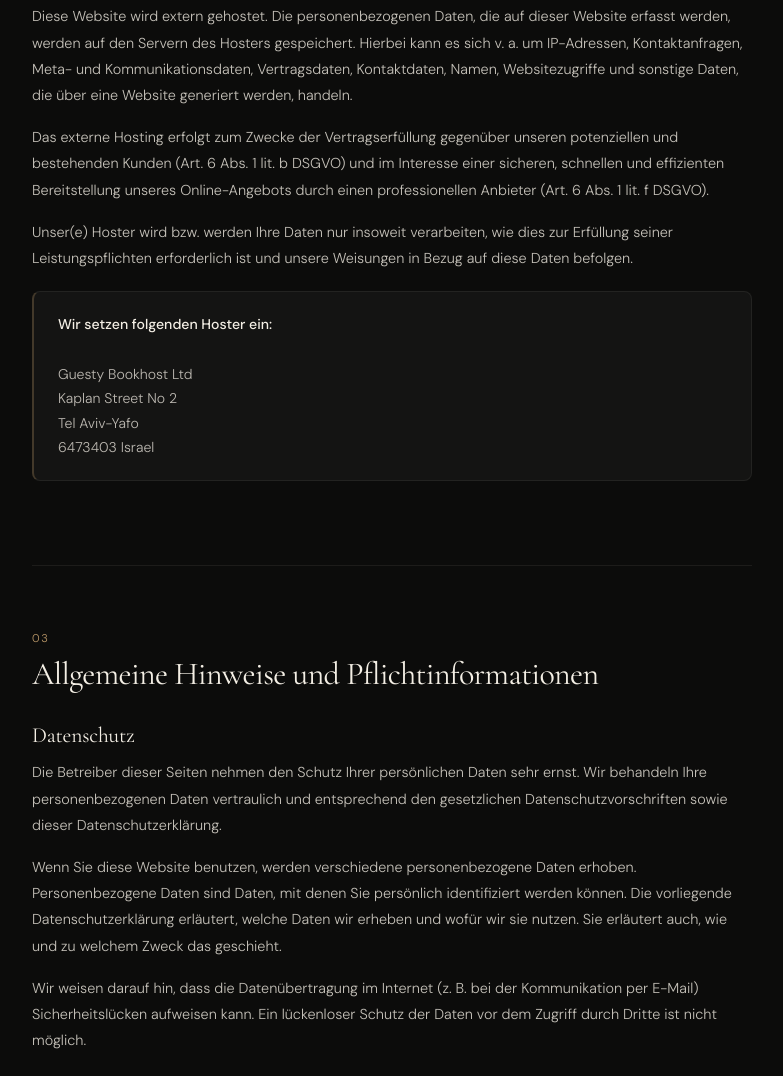
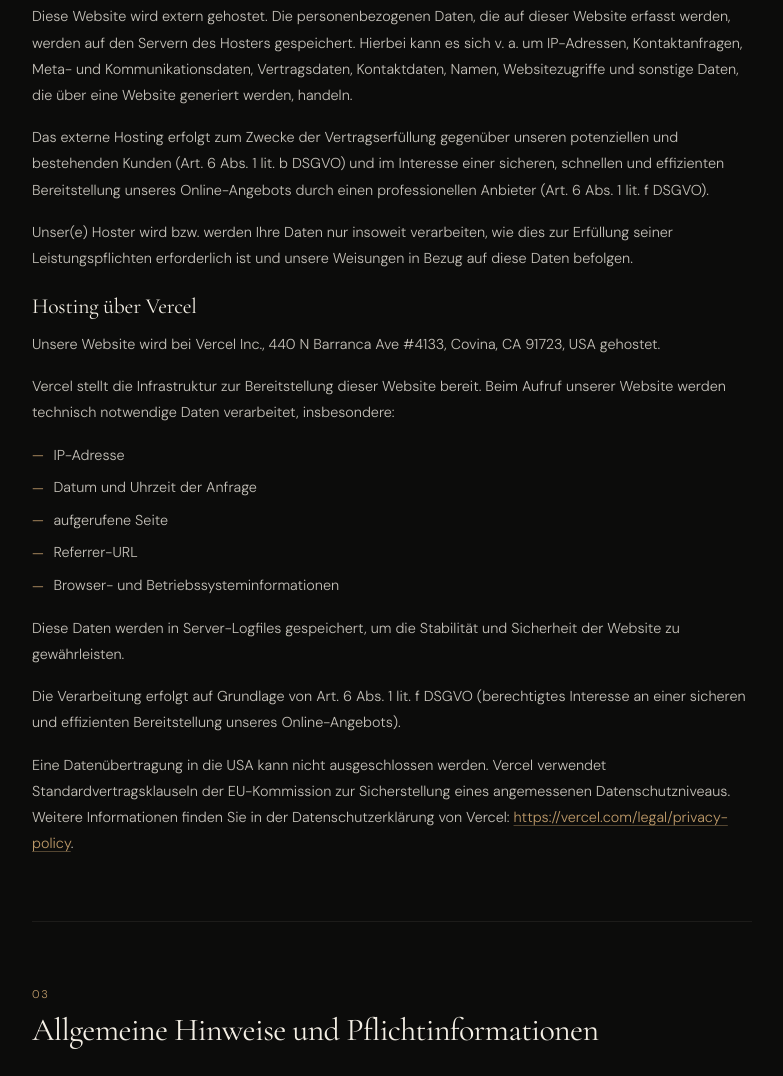
Before and after one commit to basti-te/heide-test-website, a website: page datenschutz.html in a window 1280 px wide. Shown: the part 2525-3601 px from the top of the page, without its empty margins (248-1031 px from the left). Drawn offline with nearby package versions, Linux system fonts and the light colour scheme.

Commit message:
Update completion year to 2027; add hero title stroke; update hosting to Vercel
Co-Authored-By: Claude Sonnet 4.6 <noreply@anthropic.com>

```diff
--- a/datenschutz.html
+++ b/datenschutz.html
@@ -387,13 +387,20 @@
         <p>Diese Website wird extern gehostet. Die personenbezogenen Daten, die auf dieser Website erfasst werden, werden auf den Servern des Hosters gespeichert. Hierbei kann es sich v. a. um IP-Adressen, Kontaktanfragen, Meta- und Kommunikationsdaten, Vertragsdaten, Kontaktdaten, Namen, Websitezugriffe und sonstige Daten, die über eine Website generiert werden, handeln.</p>
         <p>Das externe Hosting erfolgt zum Zwecke der Vertragserfüllung gegenüber unseren potenziellen und bestehenden Kunden (Art. 6 Abs. 1 lit. b DSGVO) und im Interesse einer sicheren, schnellen und effizienten Bereitstellung unseres Online-Angebots durch einen professionellen Anbieter (Art. 6 Abs. 1 lit. f DSGVO).</p>
         <p>Unser(e) Hoster wird bzw. werden Ihre Daten nur insoweit verarbeiten, wie dies zur Erfüllung seiner Leistungspflichten erforderlich ist und unsere Weisungen in Bezug auf diese Daten befolgen.</p>
-        <div class="ds-callout">
-          <strong style="font-weight:500;color:var(--text)">Wir setzen folgenden Hoster ein:</strong><br><br>
-          Guesty Bookhost Ltd<br>
-          Kaplan Street No 2<br>
-          Tel Aviv-Yafo<br>
-          6473403 Israel
-        </div>
+
+        <h3 class="ds-subheading" style="margin-top:1.5rem">Hosting über Vercel</h3>
+        <p>Unsere Website wird bei Vercel Inc., 440 N Barranca Ave #4133, Covina, CA 91723, USA gehostet.</p>
+        <p>Vercel stellt die Infrastruktur zur Bereitstellung dieser Website bereit. Beim Aufruf unserer Website werden technisch notwendige Daten verarbeitet, insbesondere:</p>
+        <ul>
+          <li>IP-Adresse</li>
+          <li>Datum und Uhrzeit der Anfrage</li>
+          <li>aufgerufene Seite</li>
+          <li>Referrer-URL</li>
+          <li>Browser- und Betriebssysteminformationen</li>
+        </ul>
+        <p>Diese Daten werden in Server-Logfiles gespeichert, um die Stabilität und Sicherheit der Website zu gewährleisten.</p>
+        <p>Die Verarbeitung erfolgt auf Grundlage von Art. 6 Abs. 1 lit. f DSGVO (berechtigtes Interesse an einer sicheren und effizienten Bereitstellung unseres Online-Angebots).</p>
+        <p>Eine Datenübertragung in die USA kann nicht ausgeschlossen werden. Vercel verwendet Standardvertragsklauseln der EU-Kommission zur Sicherstellung eines angemessenen Datenschutzniveaus. Weitere Informationen finden Sie in der Datenschutzerklärung von Vercel: <a href="https://vercel.com/legal/privacy-policy" target="_blank" rel="noopener noreferrer">https://vercel.com/legal/privacy-policy</a>.</p>
       </div>
     </section>
 
```
Also changed, not shown: index.html (+4 -3 lines).
